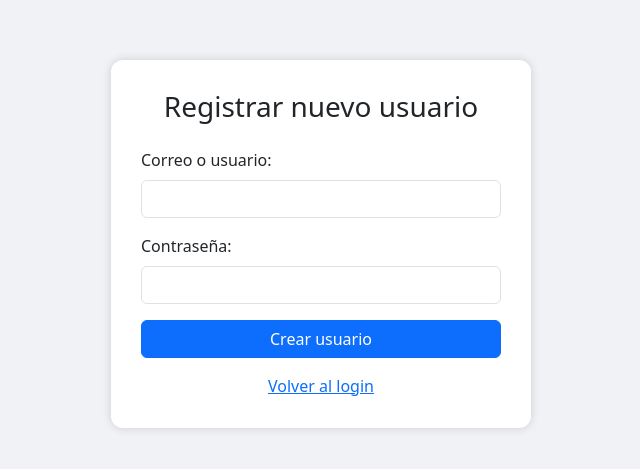
After one commit to luiselodeon/proyecto-bases-de-datos, a Flask app: page /register in a window 1280 px wide. The commit adds this page. Shown: the top 469 px of the page, without its empty margins (319-959 px from the left). Run offline with Flask 3, Linux system fonts and the light colour scheme.

Commit message:
Implementado register y  cambiado rutas
Se agregó el feature de register y se cambiaron las rutas para que la default sea la del login

```diff
--- a/app.py
+++ b/app.py
@@ -28,19 +28,19 @@ app.secret_key = "SUPER_CLAVE_SESION"
 
 # --- Rutas para Estudiantes ---
 
-@app.route('/')
+@app.route('/gestion_estudiantes/registro_consulta')
 def index():
     """Muestra la lista de todos los estudiantes."""
     conn = get_db_connection()
     if conn is None:
-        return render_template('index.html', students=[])
+        return render_template('registro_consulta.html', students=[])
 
     cursor = conn.cursor(dictionary=True)
     students = students_crud.list_students(cursor)
     cursor.close()
     conn.close()
 
-    return render_template('estudiantes/index.html', students=students)
+    return render_template('estudiantes/registro_consulta.html', students=students)
 
 @app.route('/add', methods=['GET', 'POST'])
 def add_student():
@@ -158,7 +158,7 @@ def search_student():
     conn.close()
 
     flash(f'Mostrando resultados para "{query_term}".', 'info')
-    return render_template('estudiantes/index.html', students=students)
+    return render_template('estudiantes/registro_consulta.html', students=students)
 
 
 @app.route('/placeholder/<section>')
@@ -875,7 +875,7 @@ if __name__ == "__main__":
 
 
 # ruta de login
-@app.route("/login", methods=["GET", "POST"])
+@app.route("/", methods=["GET", "POST"])
 def login():
     if request.method == "POST":
         email = request.form["email"]
@@ -910,3 +910,48 @@ def logout():
     session.clear()
     flash("Sesión cerrada.", "success")
     return redirect(url_for("login"))
+
+#ruta del registro
+
+@app.route("/register", methods=["GET", "POST"])
+def register():
+    if request.method == "POST":
+        email = request.form["username"].strip()
+        password = request.form["password"]
+
+        role = "operacion_academica"   # rol por default
+
+        if not email or not password:
+            flash("Rellena todos los campos", "warning")
+            return redirect(url_for("register"))
+
+        conn = get_db_connection()
+        cursor = conn.cursor(dictionary=True)
+
+        # validar si ya existe el email
+        cursor.execute(
+            "SELECT idusuario FROM usuarios WHERE email=%s",
+            (email,)
+        )
+        exists = cursor.fetchone()
+
+        if exists:
+            flash("Ya existe un usuario con ese correo.", "warning")
+            cursor.close()
+            conn.close()
+            return redirect(url_for("register"))
+
+        # insertar usuario sin hashing
+        cursor.execute(
+            "INSERT INTO usuarios (email, password, rol) VALUES (%s, %s, %s)",
+            (email, password, role)
+        )
+        conn.commit()
+
+        cursor.close()
+        conn.close()
+
+        flash("Usuario registrado. Inicia sesión.", "success")
+        return redirect(url_for("login"))
+
+    return render_template("register.html")
--- a/templates/login.html
+++ b/templates/login.html
@@ -14,6 +14,9 @@
         </div>
 
         <button class="btn btn-primary w-100">Ingresar</button>
+        <p> ¿No tienes cuenta? <a href="{{ url_for('register') }}">Crear una nueva</a>
+        </p>
+
     </form>
 </div>
 {% endblock %}
--- /dev/null
+++ b/templates/register.html
@@ -0,0 +1,54 @@
+<!DOCTYPE html>
+<html lang="es">
+<head>
+    <meta charset="UTF-8">
+    <title>Registrar Usuario</title>
+
+    <!-- Bootstrap -->
+    <link rel="stylesheet"
+          href="https://cdn.jsdelivr.net/npm/bootstrap@5.3.0/dist/css/bootstrap.min.css">
+
+    <style>
+        body {
+            background-color: #f0f2f5;
+        }
+        .login-card {
+            max-width: 420px;
+            margin: 60px auto;
+            padding: 30px;
+            border-radius: 12px;
+            box-shadow: 0 0 10px rgba(0,0,0,0.15);
+            background: white;
+        }
+    </style>
+</head>
+<body>
+
+<div class="login-card">
+    <h3 class="text-center mb-4">Registrar nuevo usuario</h3>
+
+    <form method="POST">
+
+        <div class="mb-3">
+            <label class="form-label">Correo o usuario:</label>
+            <input type="text" name="username" class="form-control" required>
+        </div>
+
+        <div class="mb-3">
+            <label class="form-label">Contraseña:</label>
+            <input type="password" name="password" class="form-control" required>
+        </div>
+
+        <button class="btn btn-primary w-100" type="submit">
+            Crear usuario
+        </button>
+
+        <div class="text-center mt-3">
+            <a href="{{ url_for('login') }}">Volver al login</a>
+        </div>
+
+    </form>
+</div>
+
+</body>
+</html>
```
Also changed, not shown: templates/estudiantes/registro_consulta.html (renamed from templates/estudiantes/index.html).
